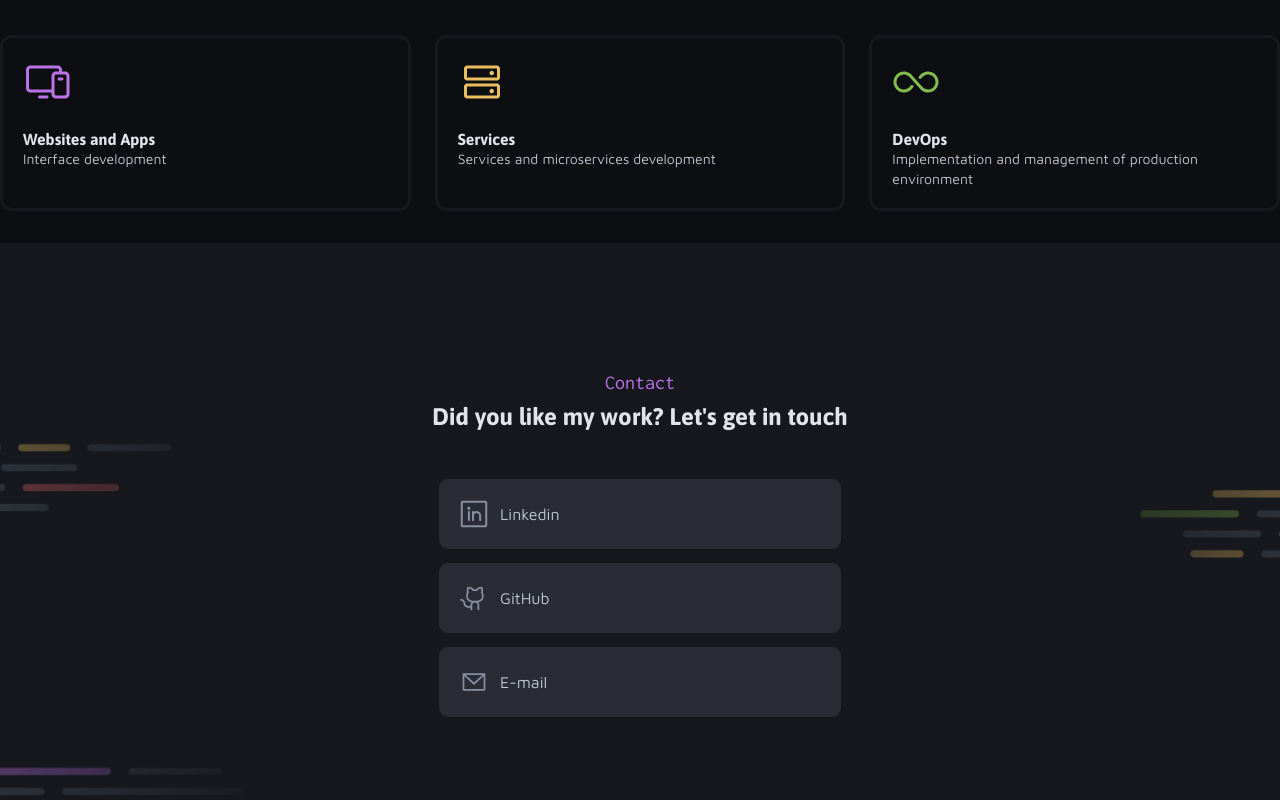
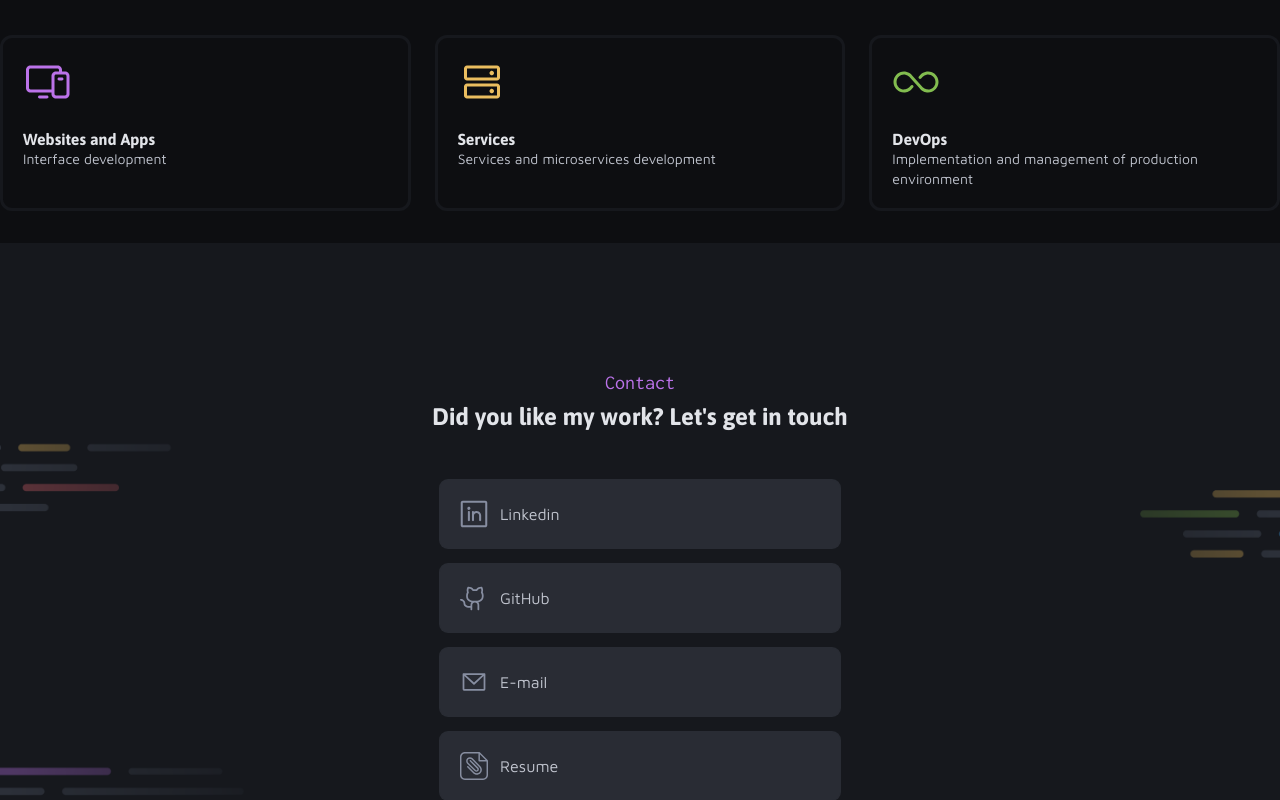
Before and after one commit to samuelalex93/portifolio-samuel-aguiar, a plain HTML site: page index.html in a window 1280 px wide. Shown: the part 1325-2125 px from the top of the page. Drawn offline with Linux system fonts and the light colour scheme.

Commit message:
feat: add resume

```diff
--- a/index.html
+++ b/index.html
@@ -182,6 +182,14 @@
           <span class="arrow"></span>
         </a>
       </section>
+
+      <section class="social-bt">
+        <a class="content" href="https://docs.google.com/document/u/1/d/e/2PACX-1vTIoGvayrFi08Mh3WS_UjOc2aTSBBfj0v6FX2JT5mti7dzm826iQbgwf8kd2gRDLQ/pub" target="_blank">
+          <img class="icon-social" src="assets/doc.svg" alt="">
+          <h3 class="text-md">Resume</h3>
+          <span class="arrow"></span>
+        </a>
+      </section>
     </div>
   </footer>
   <script>
```
Also changed, not shown: assets/doc.svg (added).
